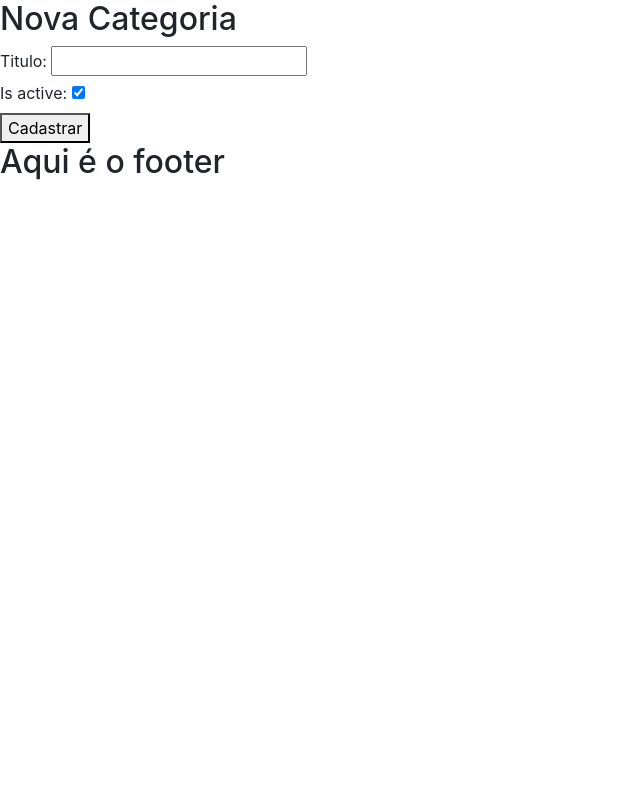
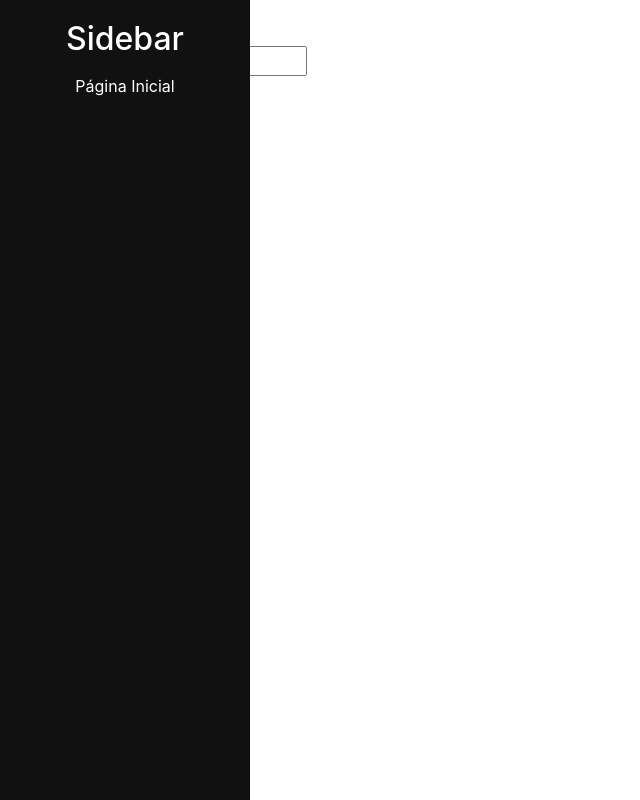
Before and after one commit to nythan5/Trip, a Django app: page /trip/criar_categoria/ in a window 1280 px wide. Shown: the whole page, without its empty margins (0-640 px from the left). Run offline with Django 5.2, Linux system fonts and the light colour scheme; some libraries are stand-ins or nearby versions.

Commit message:
Criando SideBar

```diff
--- /dev/null
+++ b/base_static/css/styles.css
@@ -0,0 +1,43 @@
+/* base_static/css/styles.css */
+
+body {
+    margin: 0;
+    font-family: 'Arial', sans-serif;
+}
+
+.sidebar {
+    height: 100%;
+    width: 250px;
+    position: fixed;
+    z-index: 1;
+    top: 0;
+    left: 0;
+    background-color: #111;
+    padding-top: 20px;
+}
+
+.sidebar h2 {
+    color: white;
+    text-align: center;
+}
+
+.sidebar ul {
+    list-style-type: none;
+    padding: 0;
+}
+
+.sidebar li {
+    padding: 8px;
+    text-align: center;
+}
+
+.sidebar a {
+    text-decoration: none;
+    color: white;
+    display: block;
+    transition: 0.3s;
+}
+
+.sidebar a:hover {
+    background-color: #575757;
+}
--- a/base_templates/base.html
+++ b/base_templates/base.html
@@ -6,7 +6,13 @@
 </head>
 
 <body>
-    {% block content %}{% endblock content %}
+    <div>
+        {% include "partials/sidebar.html" %}
+    </div>
+
+    <div>
+        {% block content %}{% endblock content %}
+    </div>
 </body>
 
 <footer>
--- a/base_templates/partials/head.html
+++ b/base_templates/partials/head.html
@@ -1,9 +1,15 @@
+{% load static %}
+
 <head>
+    <!-- Adicione isso ao cabeçalho do seu template -->
+    <meta charset="UTF-8">
+    <meta name="viewport" content="width=device-width, initial-scale=1, shrink-to-fit=no">
 
-    <!-- Adicione isso ao cabeçalho do seu template -->
+    <!-- Adicione o Bootstrap via CDN -->
+    <link rel="stylesheet" href="{% static 'css/styles.css' %}">
+
     <link rel="stylesheet" href="https://stackpath.bootstrapcdn.com/bootstrap/4.5.0/css/bootstrap.min.css">
     <script src="https://code.jquery.com/jquery-3.5.1.slim.min.js"></script>
     <script src="https://cdn.jsdelivr.net/npm/@popperjs/core@2.9.1/dist/umd/popper.min.js"></script>
     <script src="https://stackpath.bootstrapcdn.com/bootstrap/4.5.0/js/bootstrap.min.js"></script>
-
 </head>
--- /dev/null
+++ b/base_templates/partials/sidebar.html
@@ -0,0 +1,8 @@
+<aside class="sidebar">
+    <h2>Sidebar</h2>
+    <ul>
+        <li><a href="">Página Inicial</a></li>
+
+        <!-- Adicione mais links conforme necessário -->
+    </ul>
+</aside>
--- a/trip/templates/trip/atualizar_categoria.html
+++ b/trip/templates/trip/atualizar_categoria.html
@@ -1,4 +1,5 @@
 {% extends "base.html" %}
+{% load static %}
 
 {% block content %}
 
--- a/trip/templates/trip/criar_categoria.html
+++ b/trip/templates/trip/criar_categoria.html
@@ -1,4 +1,5 @@
 {% extends "base.html" %}
+{% load static %}
 
 {% block content %}
 
--- a/trip/templates/trip/excluir_categoria.html
+++ b/trip/templates/trip/excluir_categoria.html
@@ -1,4 +1,5 @@
 {% extends "base.html" %}
+{% load static %}
 
 {% block content %}
 
```
